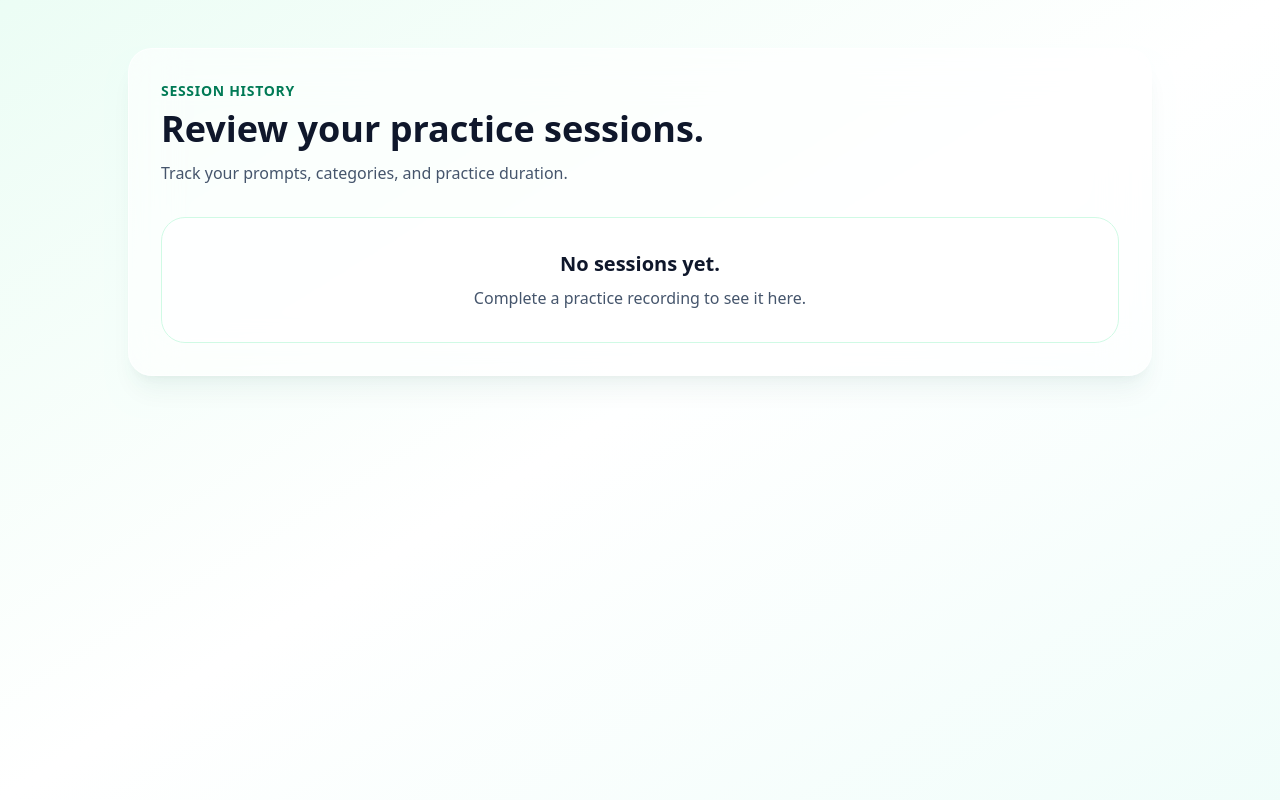
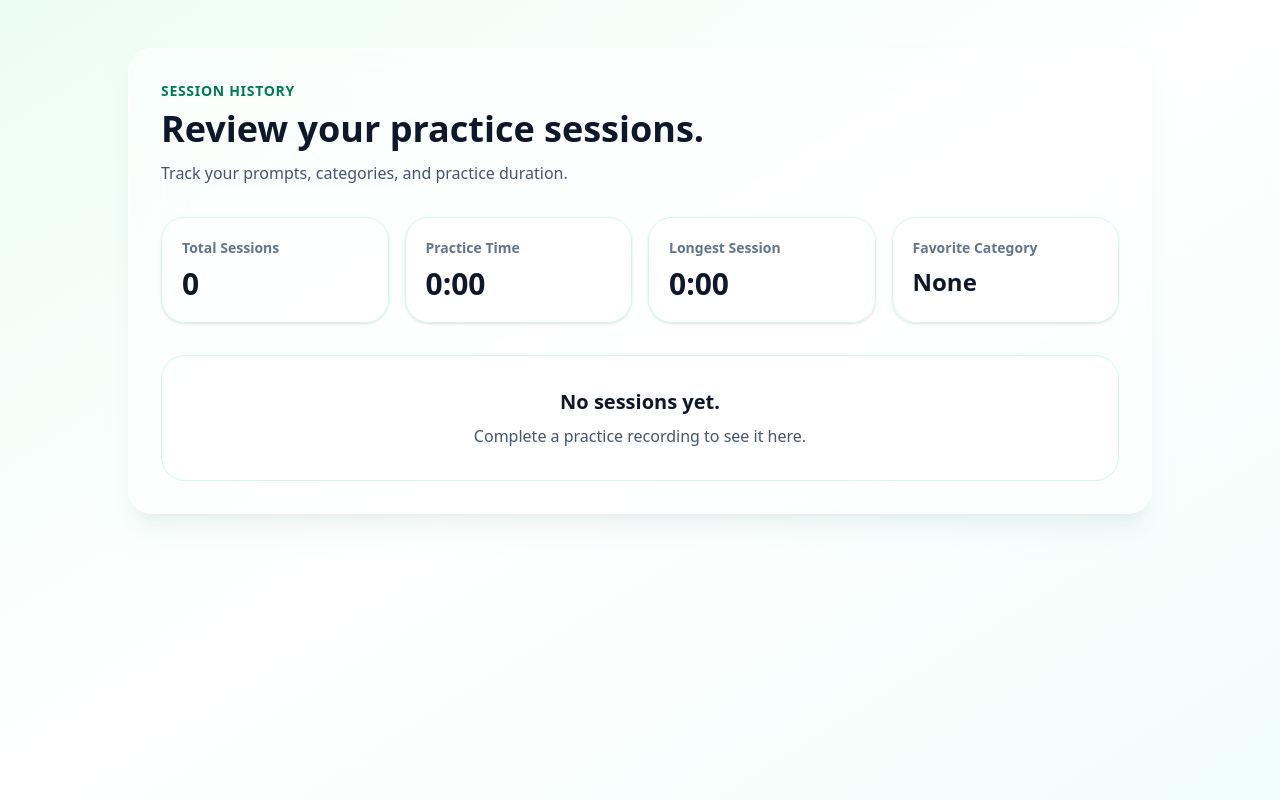
Before and after one commit to cjtarre/speakup, a React (Vite) app in the folder client/: page /history in a window 1280 px wide. Built offline with nearby package versions, Linux system fonts and the light colour scheme.

Commit message:
feat: add practice statistics

```diff
--- a/client/src/pages/HIstoryPage.jsx
+++ b/client/src/pages/HIstoryPage.jsx
@@ -3,14 +3,34 @@ import { Trash2 } from "lucide-react";
 
 import { getSessions, deleteSession, clearSessions, } from "../utils/sessionStorage";
 
-function formatDuration(seconds) {
+function formatDuration(seconds = 0) {
   const minutes = Math.floor(seconds / 60);
   const secs = String(seconds % 60).padStart(2, "0");
   return `${minutes}:${secs}`;
 }
 
+function getTotalPracticeTime(sessions) {
+  return sessions.reduce((total, session) => total + (session.durationSeconds || 0), 0);
+}
+
+function getLongestSession(sessions) {
+  if (sessions.length === 0) return 0;
+  return Math.max(...sessions.map((session) => session.durationSeconds || 0));
+}
+
+function getFavoriteCategory(sessions) {
+  if (sessions.length === 0) return "None";
+  const counts = {};
+
+  sessions.forEach((session) => {counts[session.category] = (counts[session.category] || 0) + 1;});
+  return Object.keys(counts).reduce((a, b) => counts[a] > counts[b] ? a : b );
+}
+
 function HistoryPage() {
   const [sessions, setSessions] = useState(() => getSessions());
+  const totalPracticeTime = getTotalPracticeTime(sessions);
+  const longestSession = getLongestSession(sessions);
+  const favoriteCategory = getFavoriteCategory(sessions);
 
   function handleDelete(sessionId) {deleteSession(sessionId);setSessions(getSessions());}
   function handleClearAll() {clearSessions(); setSessions([]);}
@@ -21,17 +41,9 @@ function HistoryPage() {
         <div className="rounded-3xl border border-white/70 bg-white/60 p-8 shadow-xl shadow-emerald-900/5 backdrop-blur-xl">
           <div className="flex flex-col gap-4 sm:flex-row sm:items-center sm:justify-between">
             <div>
-              <p className="text-sm font-semibold uppercase tracking-wider text-emerald-700">
-                Session History
-              </p>
-
-              <h1 className="mt-2 text-3xl font-bold text-slate-900 md:text-4xl">
-                Review your practice sessions.
-              </h1>
-
-              <p className="mt-3 text-slate-600">
-                Track your prompts, categories, and practice duration.
-              </p>
+              <p className="text-sm font-semibold uppercase tracking-wider text-emerald-700">Session History</p>
+              <h1 className="mt-2 text-3xl font-bold text-slate-900 md:text-4xl">Review your practice sessions.</h1>
+              <p className="mt-3 text-slate-600">Track your prompts, categories, and practice duration.</p>
             </div>
 
             {sessions.length > 0 && (
@@ -40,6 +52,46 @@ function HistoryPage() {
               >Clear All</button>
             )}
           </div>
+
+            <div className="mt-8 grid gap-4 sm:grid-cols-2 lg:grid-cols-4">
+              <div className="rounded-3xl border border-emerald-100 bg-white/70 p-5 shadow-sm">
+                <p className="text-sm font-semibold text-slate-500">Total Sessions</p>
+                <p className="mt-2 text-3xl font-bold text-slate-900">
+                  {sessions.length}
+                </p>
+              </div>
+
+              <div className="rounded-3xl border border-emerald-100 bg-white/70 p-5 shadow-sm">
+                <p className="text-sm font-semibold text-slate-500">Practice Time</p>
+                <p className="mt-2 text-3xl font-bold text-slate-900">
+                  {formatDuration(totalPracticeTime)}
+                </p>
+              </div>
+
+              <div className="rounded-3xl border border-emerald-100 bg-white/70 p-5 shadow-sm">
+                <p className="text-sm font-semibold text-slate-500">Longest Session</p>
+                <p className="mt-2 text-3xl font-bold text-slate-900">
+                  {formatDuration(longestSession)}
+                </p>
+              </div>
+
+              <div className="rounded-3xl border border-emerald-100 bg-white/70 p-5 shadow-sm">
+                <p className="text-sm font-semibold text-slate-500">Favorite Category</p>
+                <p className="mt-2 text-2xl font-bold capitalize text-slate-900">
+                  {favoriteCategory === "daily"
+                    ? "Daily Journal"
+                    : favoriteCategory === "interview"
+                    ? "Interview"
+                    : favoriteCategory === "defense"
+                    ? "Defense"
+                    : favoriteCategory === "pageant"
+                    ? "Pageant"
+                    : favoriteCategory === "impromptu"
+                    ? "Impromptu"
+                    : favoriteCategory}
+                </p>
+              </div>
+            </div>
 
           <div className="mt-8 space-y-4">
             {sessions.length === 0 ? (
```
